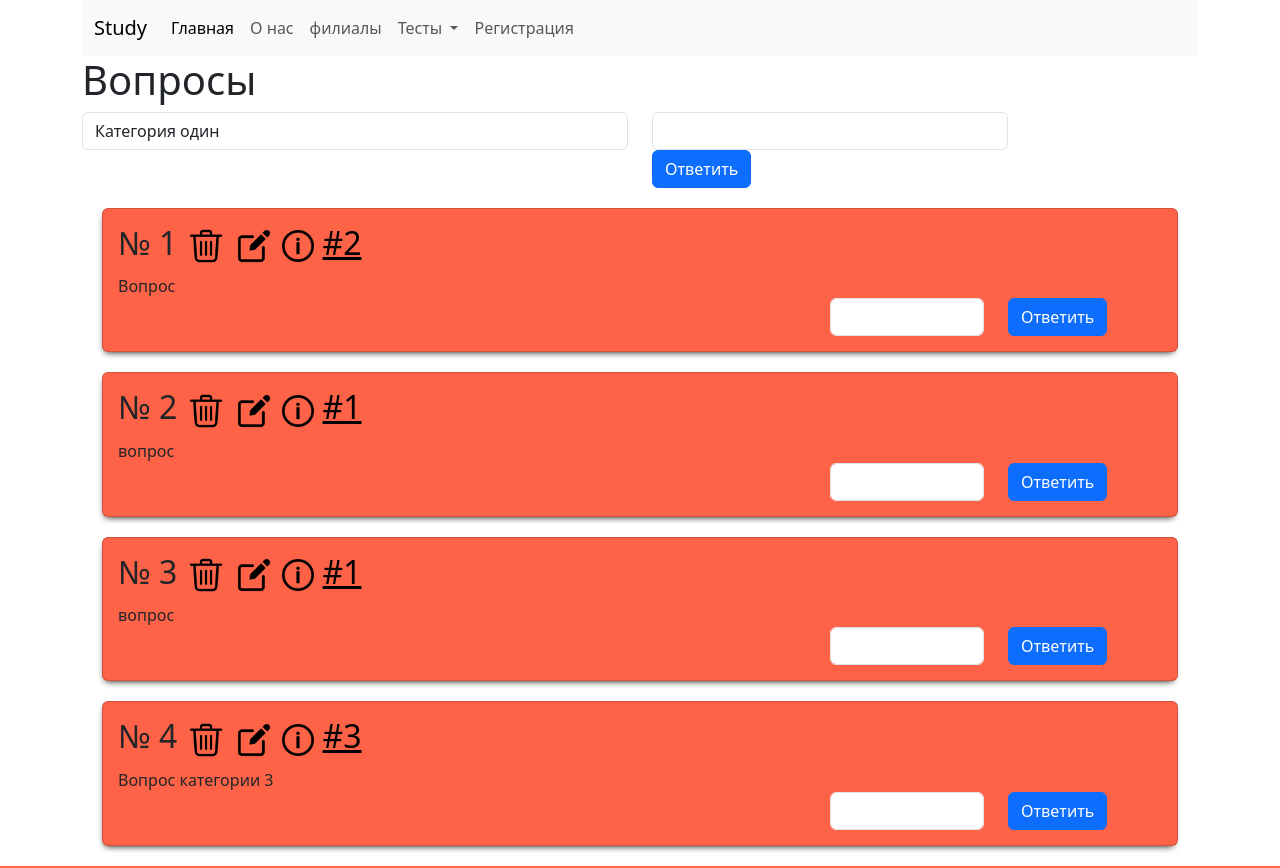
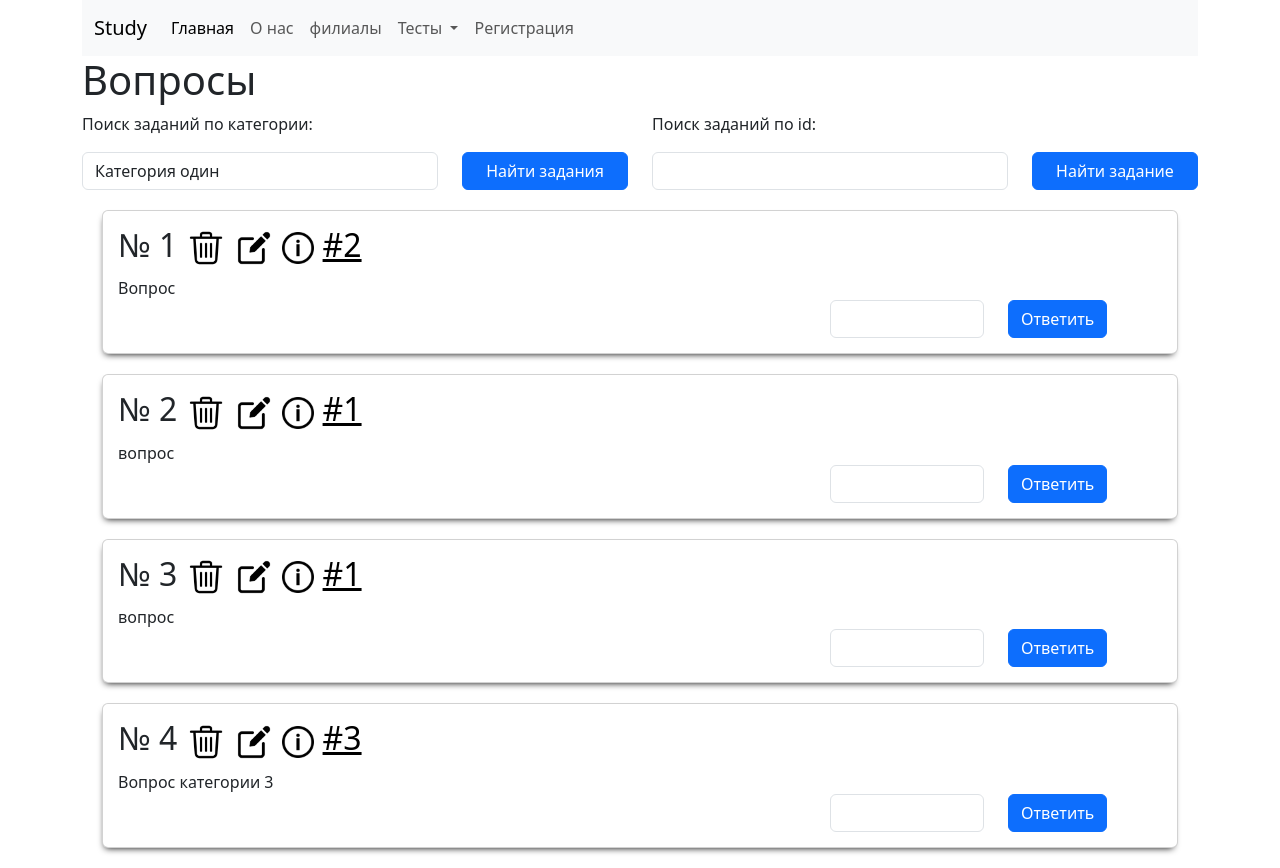
Before and after one commit to makary2424/Flask_project, a Flask app: page /tasks in a window 1280 px wide. Run offline with Flask 3, Linux system fonts and the light colour scheme; data comes from the database, SQL or seed files in the repository; both versions use the stored data as it was after the commit.

Commit message:
Поиск вопроса по теме или id

```diff
--- a/main.py
+++ b/main.py
@@ -187,8 +187,25 @@ def logout():
     logout_user()
     return redirect(url_for('home'))
 
-@app.route("/tasks", defaults={'topic_id':None})
-@app.route("/tasks/<topic_id>")
+@app.route("/tasks_search", methods=['GET', 'POST'])
+def task_search():
+    topics = Topic.query.all()
+    if 'task_id' in request.form:
+        task_id = int(request.form['task_id'])
+        task = Question.query.get(task_id)
+        return render_template("tasks.html", tasks=[task], topics=topics)
+
+    if "task_topic" in request.form:
+        task_topic = int(request.form["task_topic"])
+        tasks = Topic.query.get(task_topic).questions
+        return render_template("tasks.html", tasks=tasks, topics=topics)
+
+
+
+
+
+@app.route("/tasks", defaults={'topic_id':None}, methods=['GET', 'POST'])
+@app.route("/tasks/<topic_id>", methods=['GET', 'POST'])
 def tasks(topic_id):
     topics = Topic.query.all()
     if topic_id != None:
--- a/static/css/main.css
+++ b/static/css/main.css
@@ -3,8 +3,3 @@
 .error{
     color: red;
 }
-
-
-.card{
-    background-color: tomato !important;
-}
--- a/static/css/style.css
+++ b/static/css/style.css
@@ -36,6 +36,6 @@ h1{
     margin: 10px auto;
 }
 
-body{
-    background-color: tomato;
+.fill{
+    width: 100%;
 }
--- a/templates/edit_task.html
+++ b/templates/edit_task.html
@@ -4,7 +4,7 @@
 <h1>Редактировать вопрос</h1>
 <form method="POST" enctype="multipart/form-data">
   {{form_in_template.hidden_tag()}}
-  Тема теста. (Не обязательное поле.)
+  Тема теста. (Необязательное поле.)
   {{form_in_template.topic(class='form-control')}}
   {{form_in_template.question.label(class='form-control-label')}}
   {{form_in_template.question(class='form-control')}}
--- a/templates/tasks.html
+++ b/templates/tasks.html
@@ -11,7 +11,7 @@
           type: "POST",
           url: "/check_answer",
           data: jQuery(el).closest('form').serialize(),
-          success: function(response) {
+          success: function(response){
               if (response == 'True'){
                 jQuery(el).closest('.card').css({"backgroundColor":"#48c548"})
               }
@@ -26,27 +26,78 @@
           }
       });
   }
+  function sort_by_topic(el){
+    $.ajax({
+      type: "POST",
+      url: "/tasks_search",
+      data: jQuery(el).closest('form').serialize(),
+      success: function(response){
+        alert("Кнопка работает " + response)
+        console.log(response);
+      },
+      error: function(error) {
+      console.log(error);
+      alert("Ошибка");
+      }
+
+    });
+  }
 
 
   $(document).ready(function() {
-    $("form").submit(function(e){
+    $(".card form").submit(function(e){
     e.preventDefault();
     });
   });
+
 </script>
 <h1>Вопросы</h1>
+
+
+
 <div class="row">
+
   <div class="col-md-6">
-      <select name="" id="" class="form-control">
-        {% for topic in topics %}
-          <option value="{{topic.id}}">{{ topic.name }}</option>
-        {% endfor %}
-    </select>
+      <form method='POST'>
+        <p>Поиск заданий по категории:</p>
+        <div class="row">
+          <div class="col-md-8">
+            <select name="task_topic" id="" class="form-control">
+              {% for topic in topics %}
+                <option value="{{topic.id}}">{{ topic.name }}</option>
+              {% endfor %}
+          </select>
+        </div>
+        <div class="col-md-4">
+          <input type="submit" value="Найти задания" class="fill answer-btn btn btn-primary">
+        </div>
+        </div>
+
+
+      </form>
   </div>
-  <div class="col-md-4">
-      <input type="text" class="form-control"><input type="button" value="Ответить" class=" answer-btn btn btn-primary" onclick=check_answer(this)>
+
+  <div class="col-md-6">
+    <form method="POST" action="{{url_for('task_search')}}">
+      <p>Поиск заданий по id:</p>
+      <div class="row">
+              <div class="col-md-8">
+                <input type="text" class="form-control" name="task_id">
+              </div>
+            <div class="col-md-4">
+                <input type="submit" value="Найти задание" class="fill answer-btn btn btn-primary">
+
+            </div>
+      </div>
+
+    </form>
   </div>
+
+
+
 </div>
+
+
 
 
 
```
Also changed, not shown: instance/project.db.
